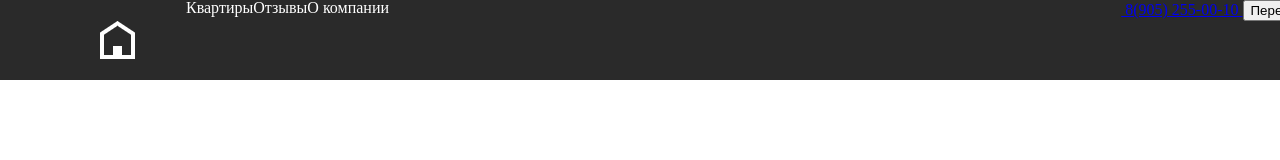
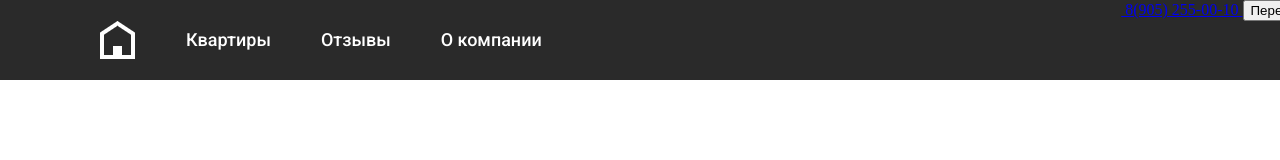
Before and after one commit to windn19/site, a plain HTML site: page index.html in a window 1280 px wide. Shown: the top 160 px of the page. Drawn offline with Linux system fonts and the light colour scheme.

Commit message:
2 september

```diff
--- a/css/styles.css
+++ b/css/styles.css
@@ -8,23 +8,33 @@ header {
 }
 .main-menu li{
     float: left;
-    color: white;
-    text-decoration: None;
 }
-.main-menu a{
-    color: white;
-    text-decoration: None;
-}
+
 .call {
     float: right;
 }
 .logo {
     width: 35px;
     height: 38px;
-    margin: 21px 51px 21px 100px;
+    margin: 21px 0px 21px 100px;
     display: block;
     background-image: url(logo-svg.png);
 }
 .logo:hover {
     opacity: 0.4;
 }
+.main-menu li a {
+    font-family: Roboto, sans-serif;
+    font-size: 18px;
+    line-height: 24px;
+    color: #ffffff;
+    font-weight: 500;
+    text-decoration: None;
+}
+.main-menu li:not(:first-child) {
+    margin-top: 28px;
+    padding: 0px 25px;
+}
+.main-menu li:nth-child(2) {
+    padding-left: 51px;
+}
--- a/index.html
+++ b/index.html
@@ -5,6 +5,7 @@
     <title>Квартиры</title>
     <link rel="stylesheet" type="text/css" href="css/reset.css">
     <link rel="stylesheet" type="text/css" href="css/styles.css">
+    <link href="https://fonts.googleapis.com/css2?family=Roboto:wght@500&display=swap" rel="stylesheet">
 </head>
 <body>
     <header>
```
